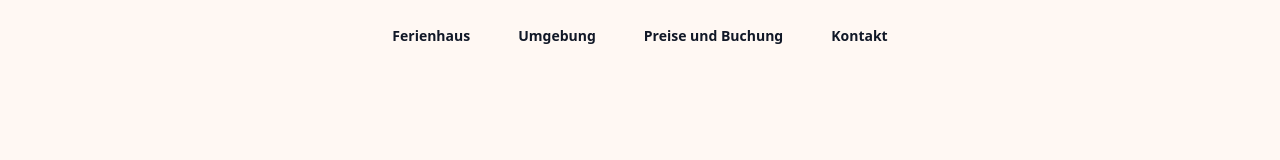
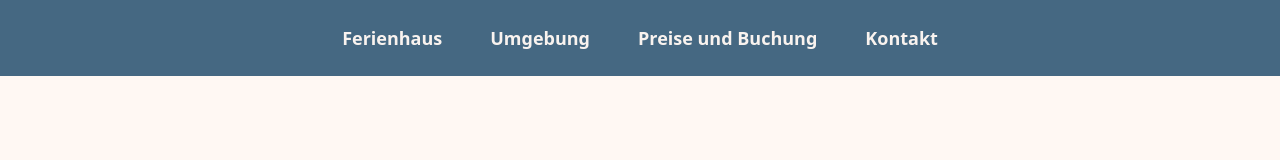
Before and after one commit to janhendrikstruve/website_fewo_2, a Vue app: page / in a window 1280 px wide. Shown: the top 160 px of the page. Built offline with nearby package versions, Linux system fonts and the light colour scheme; a web font is replaced by a local one.

Commit message:
Changenav style on large

```diff
--- a/src/views/HomeView.vue
+++ b/src/views/HomeView.vue
@@ -3,7 +3,7 @@
   <div class="bg-[#FFF8F3]">
     <header class="absolute inset-x-0 top-0 z-50">
       <nav
-        class="flex items-center justify-between p-6 lg:px-8"
+        class="flex items-center justify-between p-6 lg:px-8 lg:bg-[#456882]"
         aria-label="Global"
       >
         <div class="flex lg:flex-1">
@@ -29,7 +29,7 @@
             v-for="item in navigation"
             :key="item.name"
             :href="item.href"
-            class="text-sm font-semibold leading-6 text-gray-900"
+            class="text-sm lg:text-lg font-semibold leading-6 text-gray-900 lg:text-[#F9F3EF]"
             >{{ item.name }}</a
           >
         </div>
@@ -119,7 +119,7 @@ import Colors from "@/components/Colors.vue";
 import Booking from "@/components/Booking.vue";
 
 const navigation = [
-  { name: "Ferienhaus", href: "#" },
+  { name: "Ferienhaus", href: "#"  },
   { name: "Umgebung", href: "#" },
   { name: "Preise und Buchung", href: "#" },
   { name: "Kontakt", href: "#" },
```
